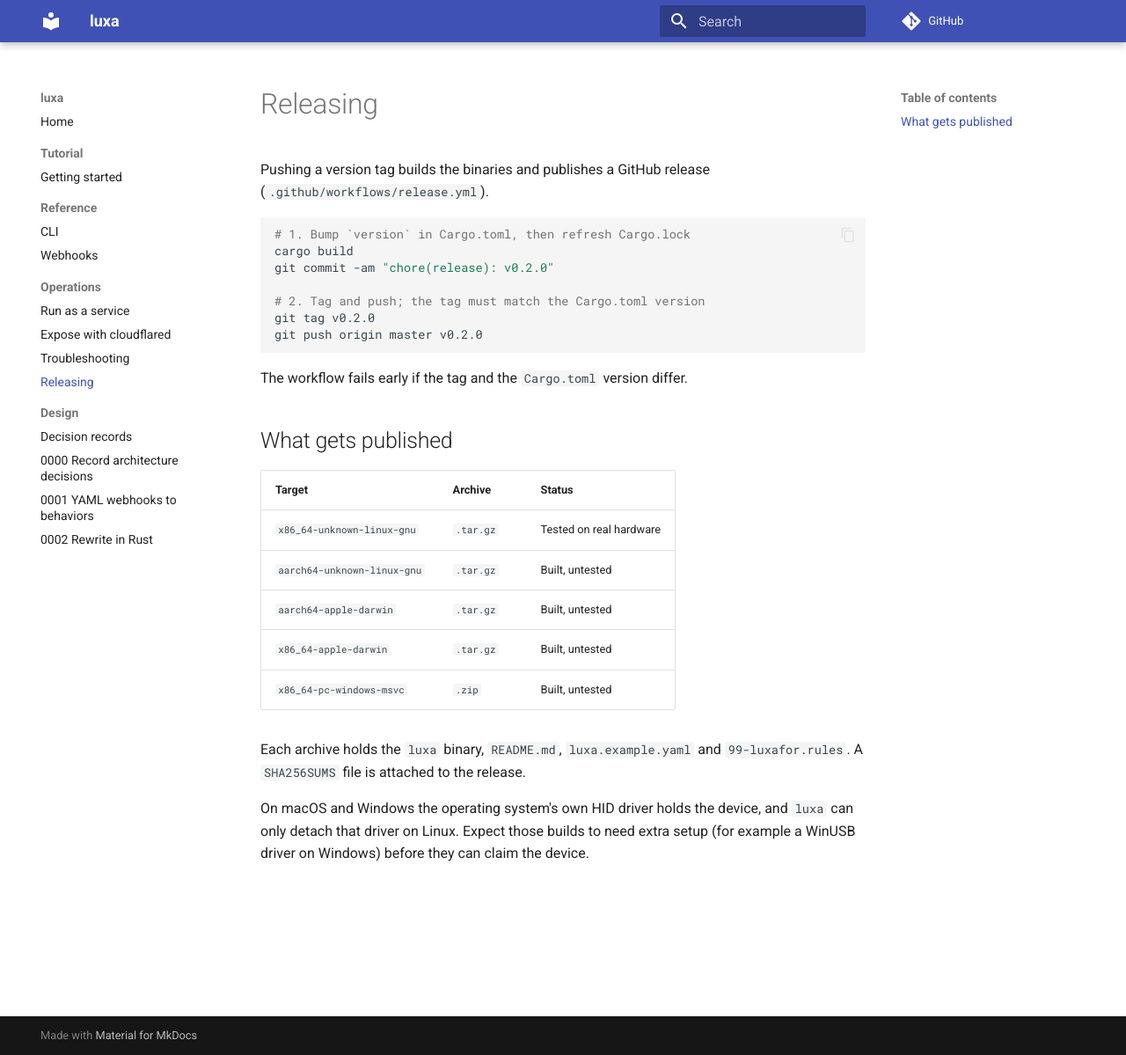
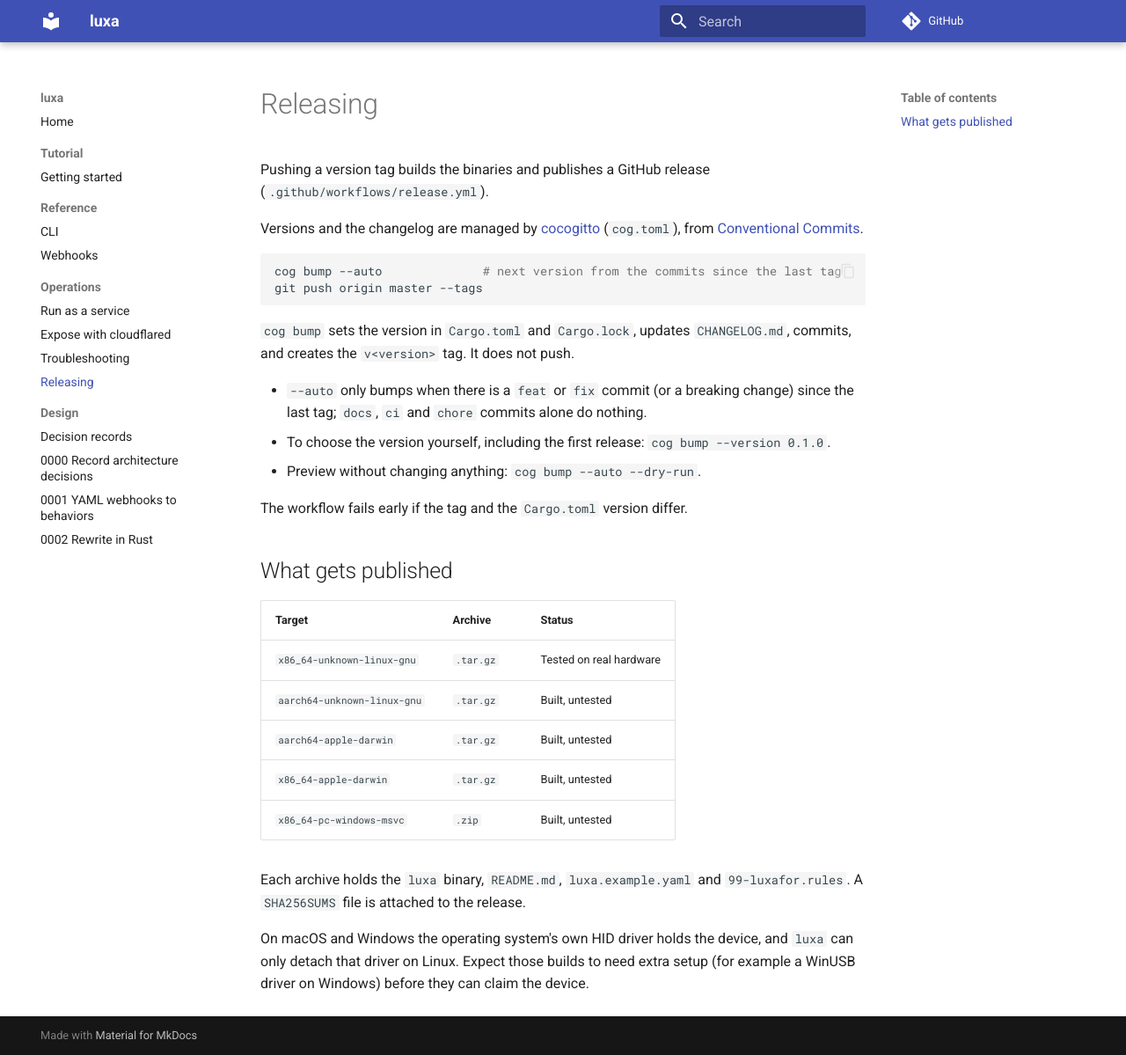
Before and after one commit to chussenot/luxa, an MkDocs documentation site: the page built from docs/releasing.md, in a window 1280 px wide and 1199 px high. Shown: the whole window at 88% size. Built offline with MkDocs 1.6.1 and Material for MkDocs 9.7.7, drawn with Linux system fonts in a browser that asks for light colours; comment, search, counter and statistics services are not loaded.

Commit message:
chore(release): configure cocogitto for version bumps and changelog

````diff
--- a/docs/releasing.md
+++ b/docs/releasing.md
@@ -3,15 +3,23 @@
 Pushing a version tag builds the binaries and publishes a GitHub release
 (`.github/workflows/release.yml`).
 
+Versions and the changelog are managed by
+[cocogitto](https://docs.cocogitto.io/) (`cog.toml`), from
+[Conventional Commits](https://www.conventionalcommits.org/).
+
 ```bash
-# 1. Bump `version` in Cargo.toml, then refresh Cargo.lock
-cargo build
-git commit -am "chore(release): v0.2.0"
+cog bump --auto              # next version from the commits since the last tag
+git push origin master --tags
+```
 
-# 2. Tag and push; the tag must match the Cargo.toml version
-git tag v0.2.0
-git push origin master v0.2.0
-```
+`cog bump` sets the version in `Cargo.toml` and `Cargo.lock`, updates
+`CHANGELOG.md`, commits, and creates the `v<version>` tag. It does not push.
+
+- `--auto` only bumps when there is a `feat` or `fix` commit (or a breaking
+  change) since the last tag; `docs`, `ci` and `chore` commits alone do nothing.
+- To choose the version yourself, including the first release:
+  `cog bump --version 0.1.0`.
+- Preview without changing anything: `cog bump --auto --dry-run`.
 
 The workflow fails early if the tag and the `Cargo.toml` version differ.
 
````
Also changed, not shown: cog.toml (added, +22 -0 lines).
